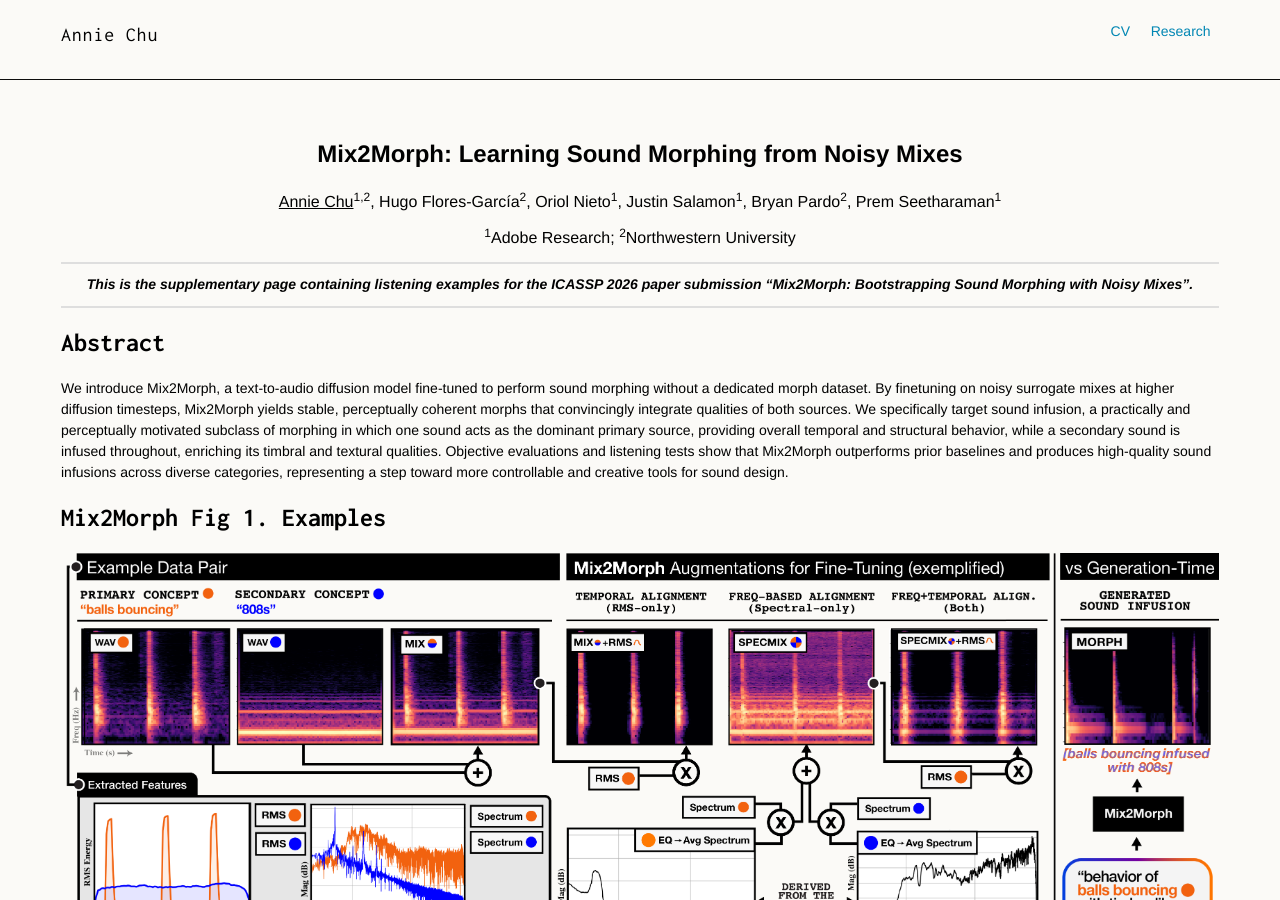
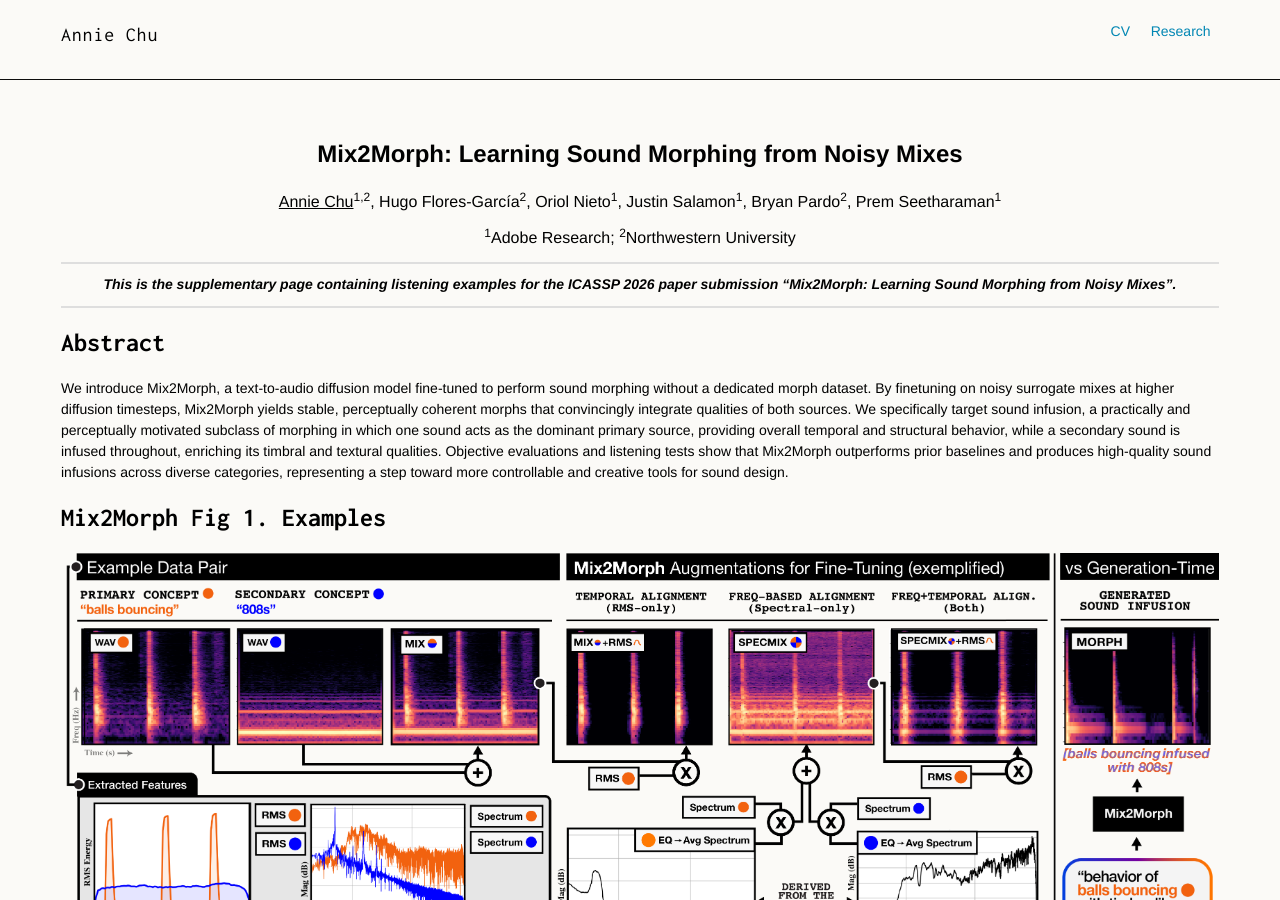
Before and after one commit to anniejchu/anniejchu.github.io, a Jekyll site: the page built from research/mix2morph_markdown/index.md, in a window 1280 px wide and 900 px high. Built offline with Jekyll 4.4.1, drawn with Linux system fonts in a browser that asks for light colours; some web fonts are replaced.

Commit message:
updated title

```diff
--- a/research/mix2morph_markdown/index.md
+++ b/research/mix2morph_markdown/index.md
@@ -74,7 +74,7 @@ permalink: /mix2morph/
 <hr>
 
 <div style="text-align: center; font-weight: bold; font-style: italic;">
-  This is the supplementary page containing listening examples for the ICASSP 2026 paper submission “Mix2Morph: Bootstrapping Sound Morphing with Noisy Mixes”.
+  This is the supplementary page containing listening examples for the ICASSP 2026 paper submission “Mix2Morph: Learning Sound Morphing from Noisy Mixes”.
 </div>
 
 <hr>
```
